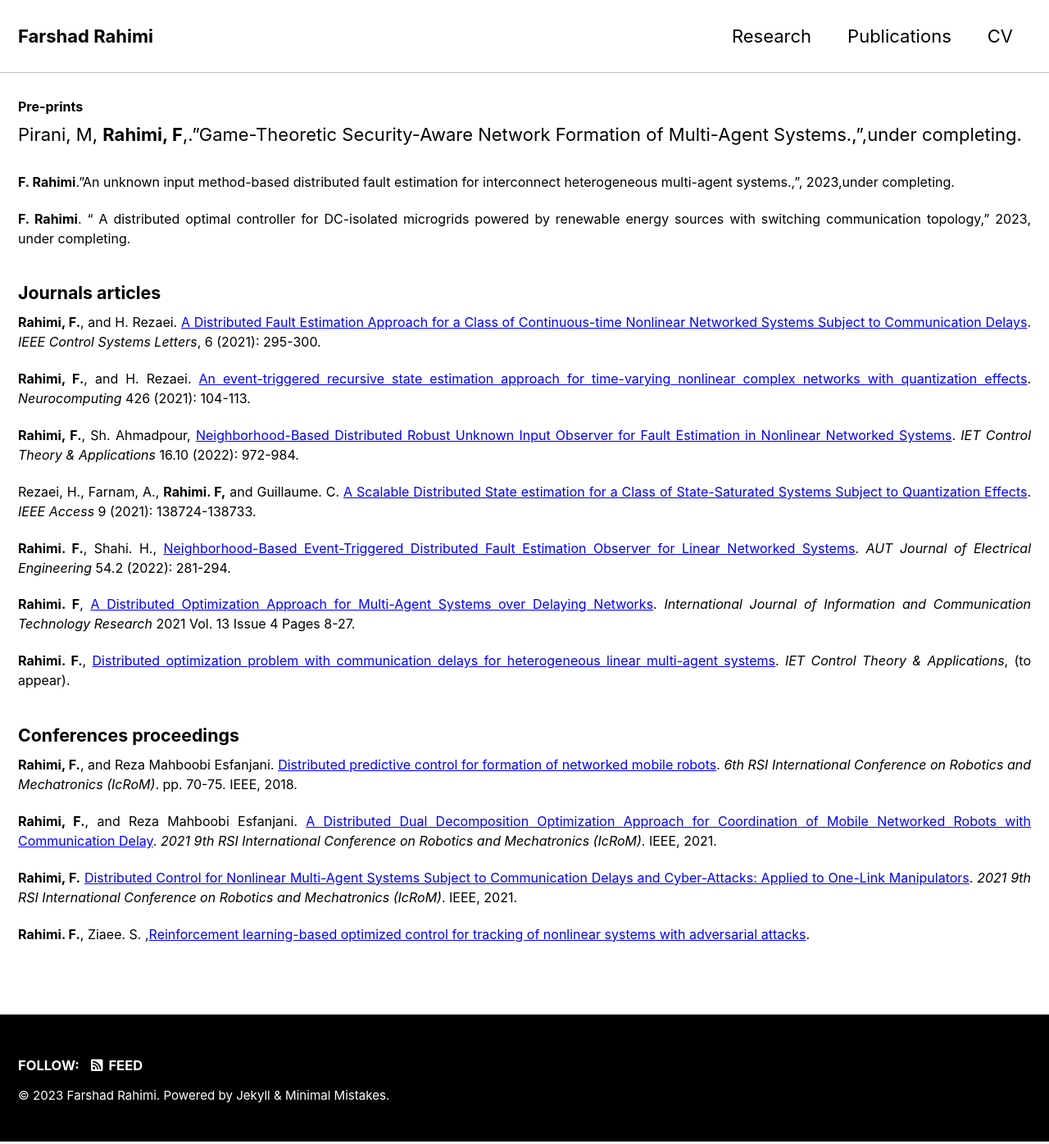
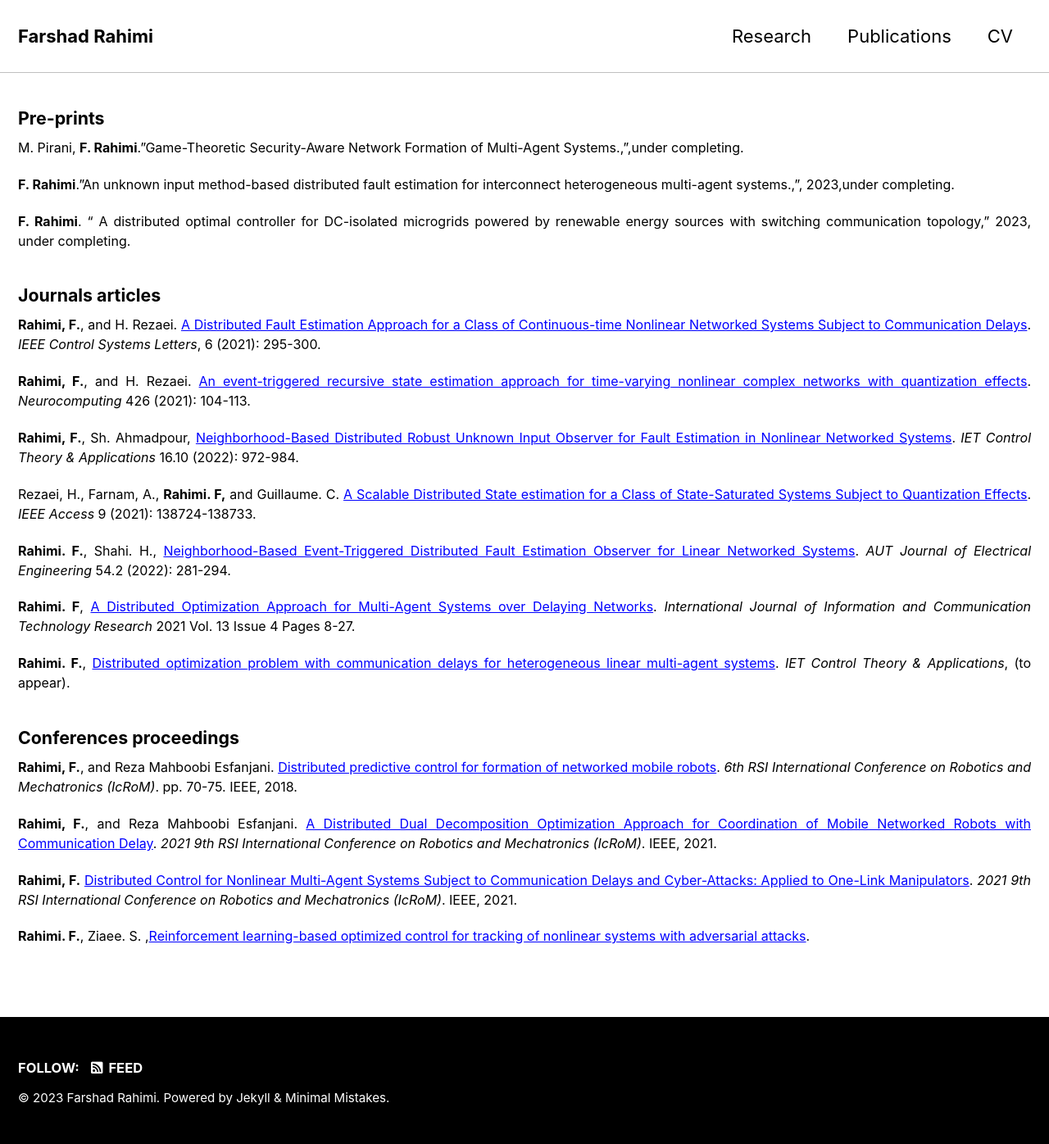
Before and after one commit to Farshad-Rahimi/farshad-rahimi.github.io, a Jekyll site: the page built from _pages/publications.md, in a window 1280 px wide. Shown: the whole page at 82% size. Built offline with Jekyll 4.4.1, drawn with Linux system fonts in a browser that asks for light colours; cached includes are drawn as plain includes.

```diff
--- a/_pages/publications.md
+++ b/_pages/publications.md
@@ -7,8 +7,9 @@ author_profile: false
 
 {: .text-justify style="font-size: 16pt" reversed="reversed"}
 #### Pre-prints
+
 {: .text-justify style="font-size: 12pt" reversed="reversed"}
- Pirani, M, **Rahimi, F**,."Game-Theoretic Security-Aware Network Formation of Multi-Agent Systems.,",under completing.
+ M. Pirani, **F. Rahimi**."Game-Theoretic Security-Aware Network Formation of Multi-Agent Systems.,",under completing.
 
 {: .text-justify style="font-size: 12pt" reversed="reversed"}
 **F. Rahimi**."An unknown input method-based distributed fault estimation for interconnect heterogeneous multi-agent systems.,", 2023,under completing.
```
